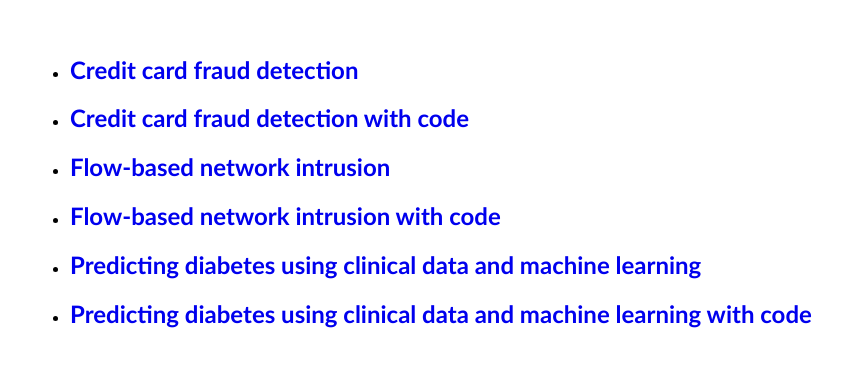
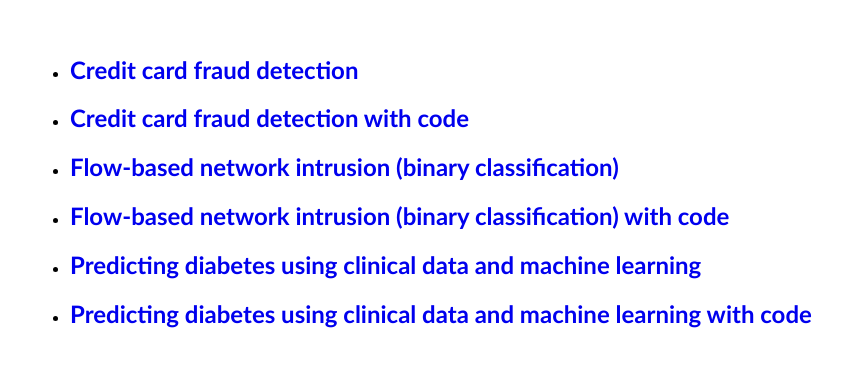
Before and after one commit to Luisritofilipe/Data-Science-Learning, a plain HTML site: page index.html in a window 1280 px wide. Shown: the part 167-534 px from the top of the page, without its empty margins (0-844 px from the left). Drawn offline with Linux system fonts and the light colour scheme.

Commit message:
Update index.html

```diff
--- a/index.html
+++ b/index.html
@@ -11,8 +11,8 @@
   <ul>
     <li><a href=Credit_card_fraud_detection.html><h2>Credit card fraud detection</h2></a></li>
     <li><a href=Credit_card_fraud_detection_with_code.html><h2>Credit card fraud detection with code</h2></a></li>
-    <li><a href=Flow_based_network_intrusion.html><h2>Flow-based network intrusion</h2></a></li>
-    <li><a href=Flow_based_network_intrusion_with_code.html><h2>Flow-based network intrusion with code</h2></a></li>
+    <li><a href=Flow_based_network_intrusion_binary_classification.html><h2>Flow-based network intrusion (binary classification)</h2></a></li>
+    <li><a href=Flow_based_network_intrusion_binary_classification_with_code.html><h2>Flow-based network intrusion (binary classification) with code</h2></a></li>
     <li><a href=Predicting_diabetes_using_clinical_data_and_machine_learning.html><h2>Predicting diabetes using clinical data and machine learning</h2></a></li>
     <li><a href=Predicting_diabetes_using_clinical_data_and_machine_learning_with_code.html><h2>Predicting diabetes using clinical data and machine learning with code</h2></a></li>
   </ul>
```
